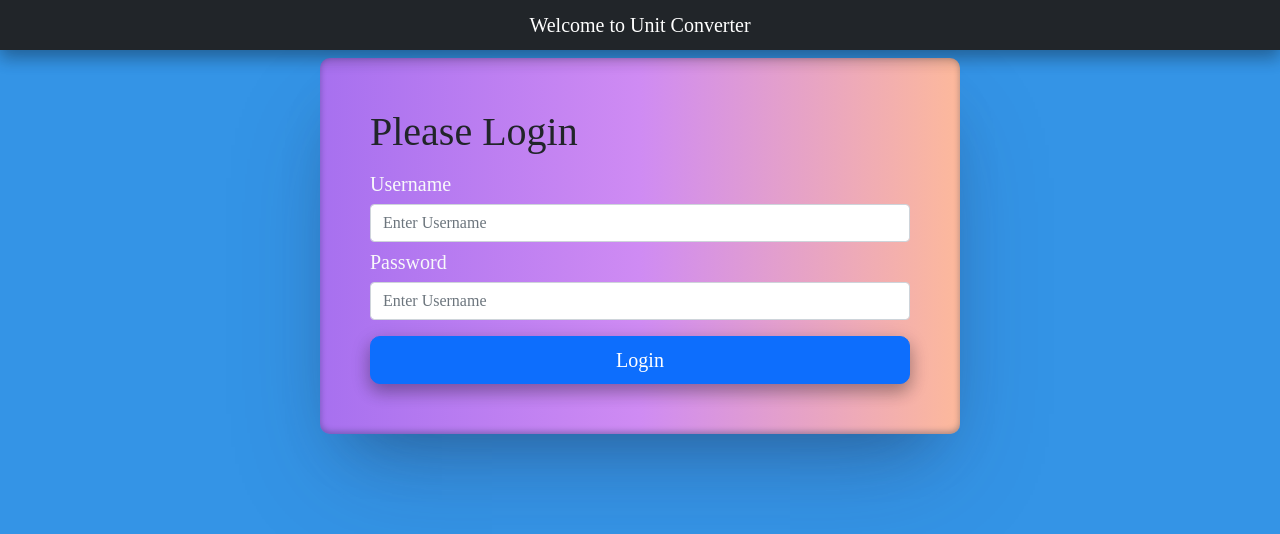
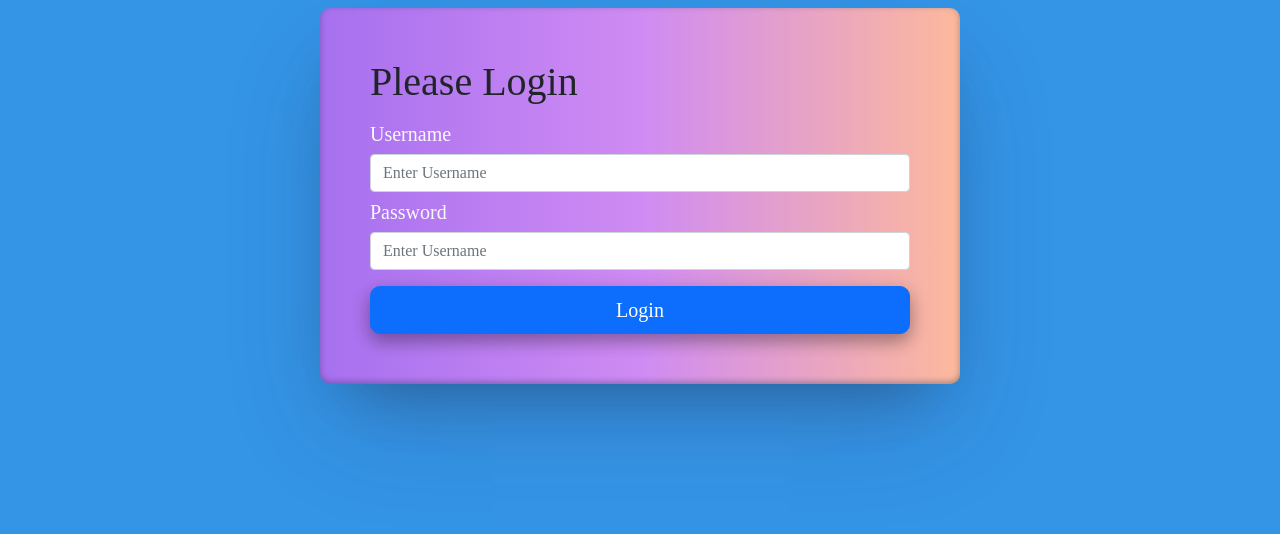
Before and after one commit to deepakgit1/unit-converter-react-typescript, a React (Create React App) app: page / in a window 1280 px wide. Shown: the top 534 px of the page. Built offline with nearby package versions, Linux system fonts and the light colour scheme.

Commit message:
hide navbar from login screen

```diff
--- a/src/App.tsx
+++ b/src/App.tsx
@@ -10,10 +10,15 @@ function App() {
 
   return (
     <div>
-      <Header setUser={setUser} user={user}/>
 
       {
-        user?<Home />: <Login setUser={setUser}/>
+        user?
+        <>
+              <Header setUser={setUser} user={user}/>
+
+        <Home />
+        </>
+        : <Login setUser={setUser}/>
       }
     </div>
   );
```
Also changed, not shown: src/store.ts (deleted).
